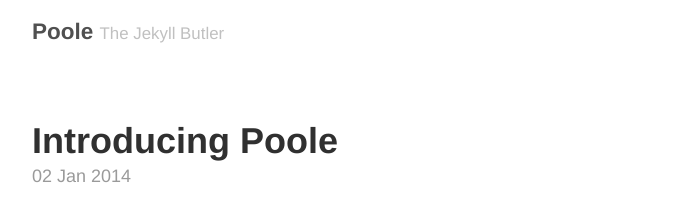
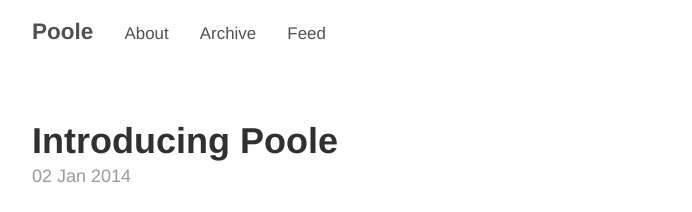
Before and after one commit to macbellingrath/macbellingrath.github.io, a Jekyll site: the page built from index.html, in a window 1280 px wide. Shown: the top 212 px of the page, without its empty margins (293-985 px from the left). Built offline with Jekyll 4.4.1, drawn with Linux system fonts in a browser that asks for light colours; the list of posts is cut into pages by our own code.

Commit message:
Add navigation

```diff
--- a/_config.yml
+++ b/_config.yml
@@ -18,6 +18,11 @@
   sass_dir:          _sass
   style:            :compressed
 
+pages_list:
+  About: '/about'
+  Archive: '/archive'
+  Feed: '/atom.xml'
+
 # About/contact
 author:
   name:              Mark Otto
--- a/_layouts/default.html
+++ b/_layouts/default.html
@@ -8,8 +8,11 @@
     <div class="container content">
       <header class="masthead">
         <h3 class="masthead-title">
-          <a href="{{ site.baseurl }}/" title="Home">{{ site.title }}</a>
-          <small>{{ site.tagline }}</small>
+          <a href="/" title="Home">{{ site.title }}</a>
+            {% for page in site.pages_list %}
+            &nbsp;&nbsp;&nbsp;
+            <small><a href="{{ page[1]  }}">{{ page[0] }}</a></small>
+            {% endfor %}
         </h3>
       </header>
 
```
